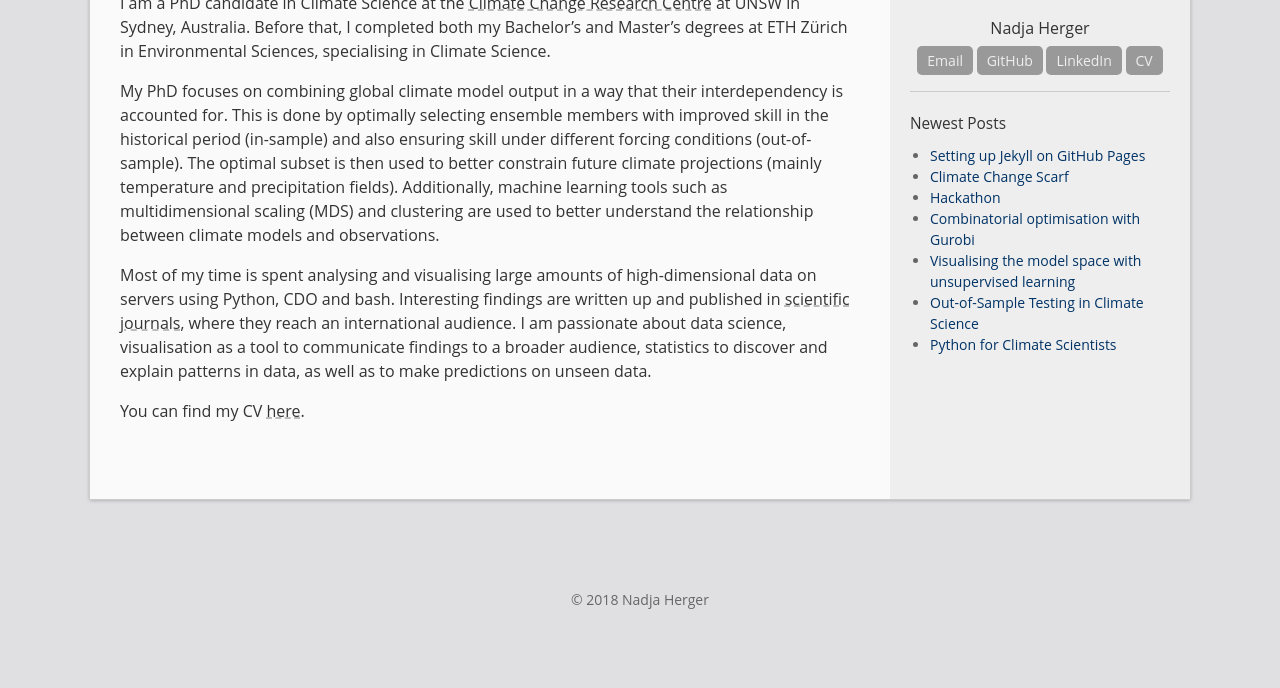
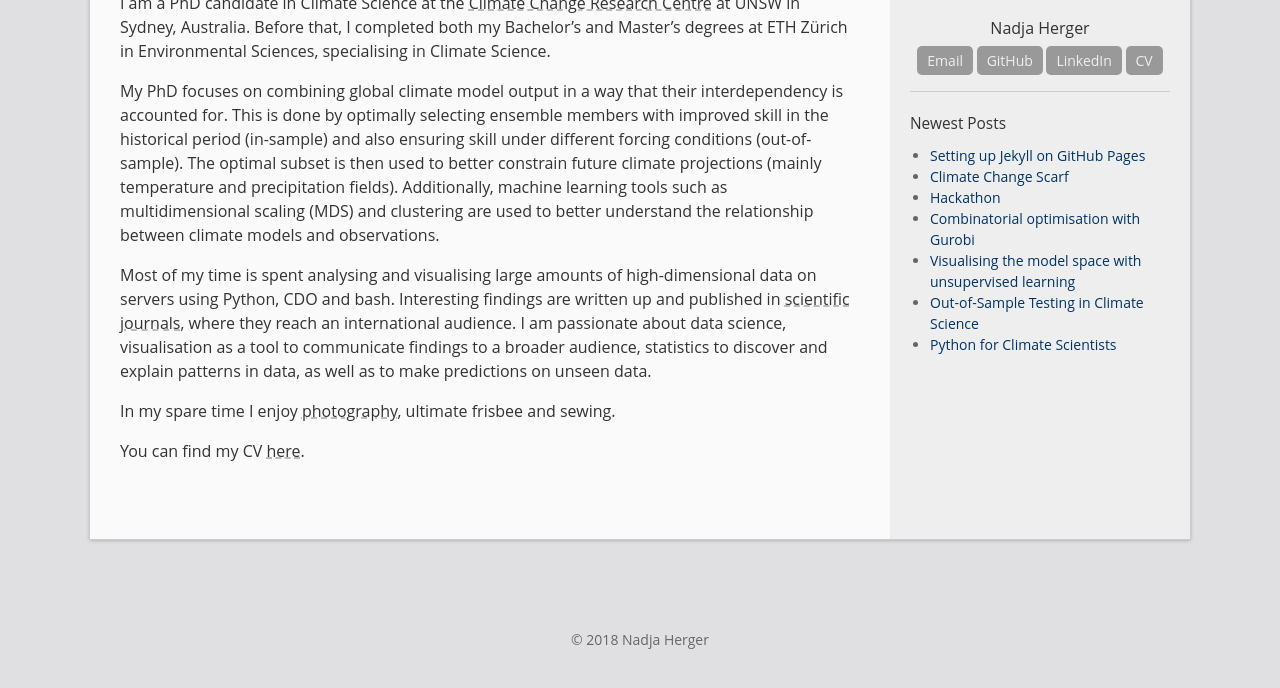
Before and after one commit to oliverangelil/oliverangelil.github.io, a Jekyll site: the page built from about.md, in a window 1280 px wide, cut to the strip 261-971 px from the top of the page. Shown: the top 688 px of the strip. Built offline with Jekyll 4.4.1, drawn with Linux system fonts in a browser that asks for light colours; comment, search, counter and statistics services are not loaded.

Commit message:
add hobbies

```diff
--- a/about.md
+++ b/about.md
@@ -10,4 +10,6 @@ My PhD focuses on combining global climate model output in a way that their inte
 
 Most of my time is spent analysing and visualising large amounts of high-dimensional data on servers using Python, CDO and bash. Interesting findings are written up and published in [scientific journals](publications.md), where they reach an international audience. I am passionate about data science, visualisation as a tool to communicate findings to a broader audience, statistics to discover and explain patterns in data, as well as to make predictions on unseen data.
 
+In my spare time I enjoy [photography](https://500px.com/nadja_herger), ultimate frisbee and sewing.
+
 You can find my CV <a href="https://www.dropbox.com/s/8f32bib8vxxlp2x/NadjaHerger_CV.pdf?dl=0" target="_blank">here</a>.
```
